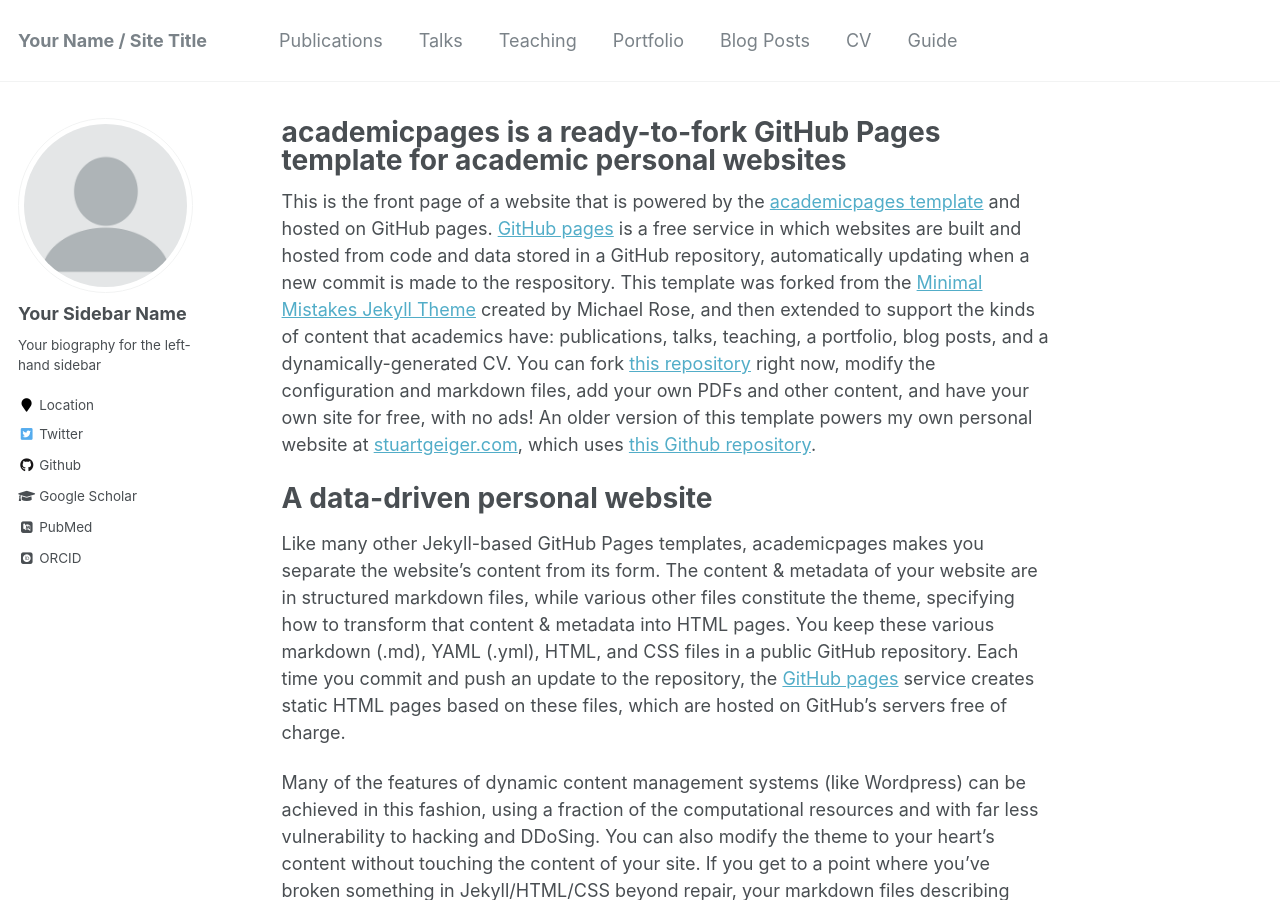
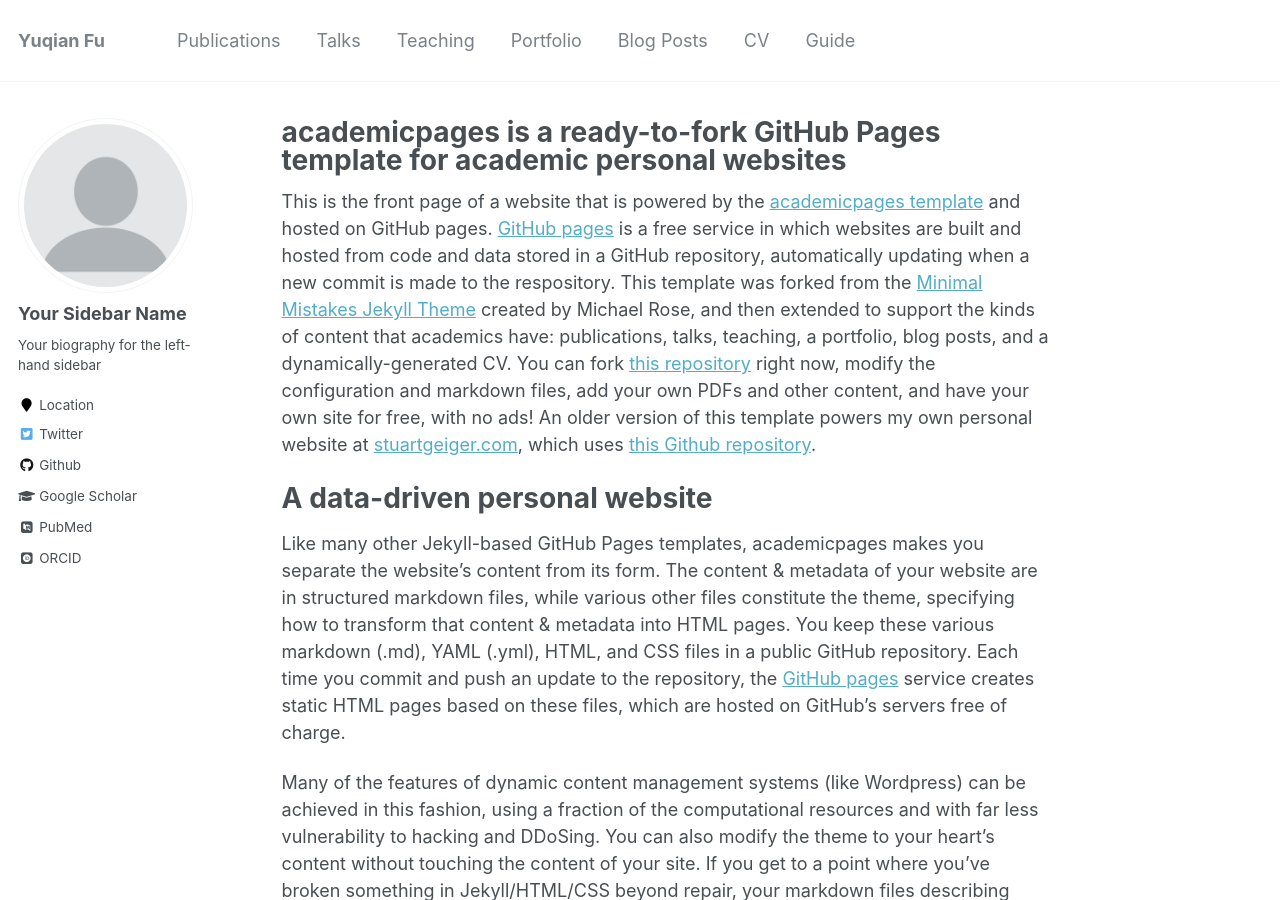
Before and after one commit to lovelyqian/lovelyqian.github.io, a Jekyll site: the page built from _pages/about.md, in a window 1280 px wide and 900 px high. Built offline with Jekyll 4.4.1, drawn with Linux system fonts in a browser that asks for light colours; some web fonts are replaced.

Commit message:
Initial commit

```diff
--- a/_config.yml
+++ b/_config.yml
@@ -7,7 +7,7 @@
 
 # Site Settings
 locale                   : "en-US"
-title                    : "Your Name / Site Title"
+title                    : "Yuqian Fu"
 title_separator          : "-"
 name                     : &name "Your Name"
 description              : &description "personal description"
```
